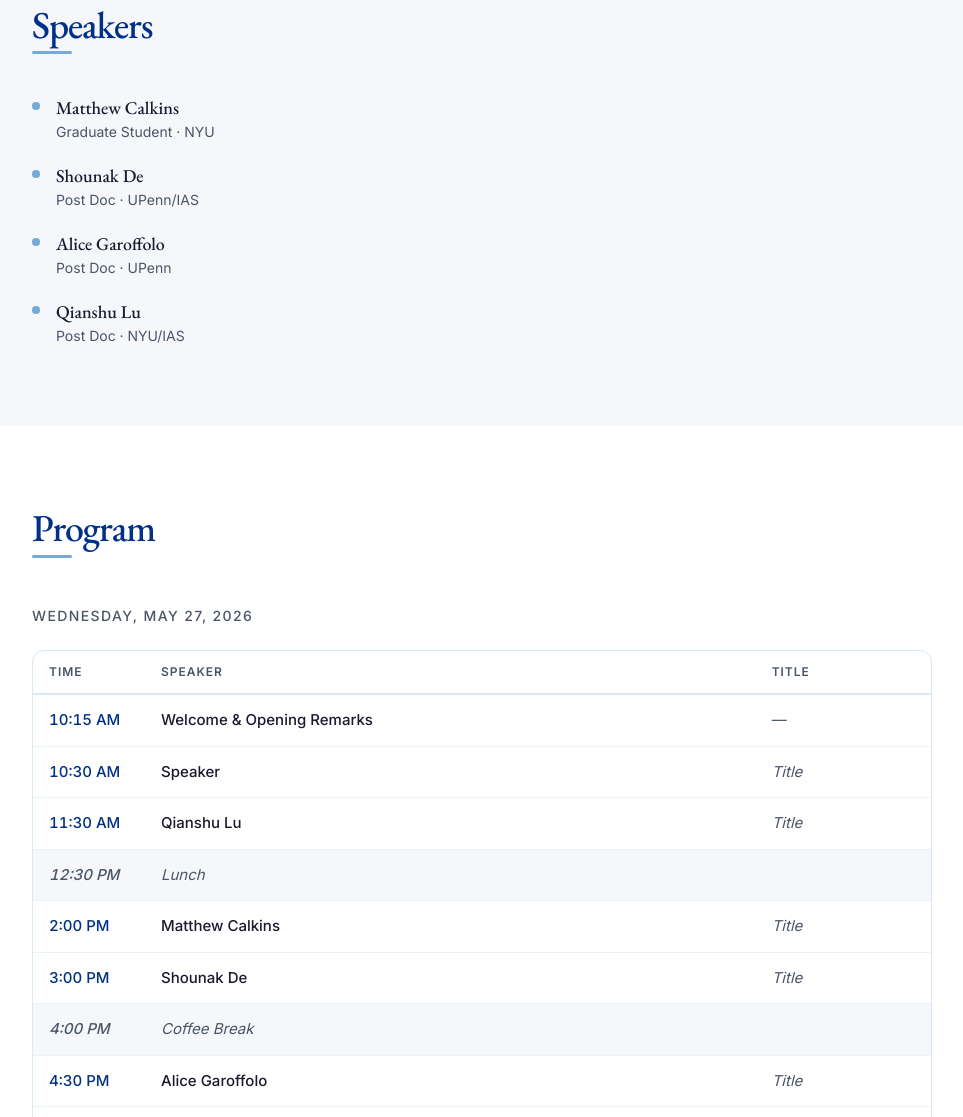
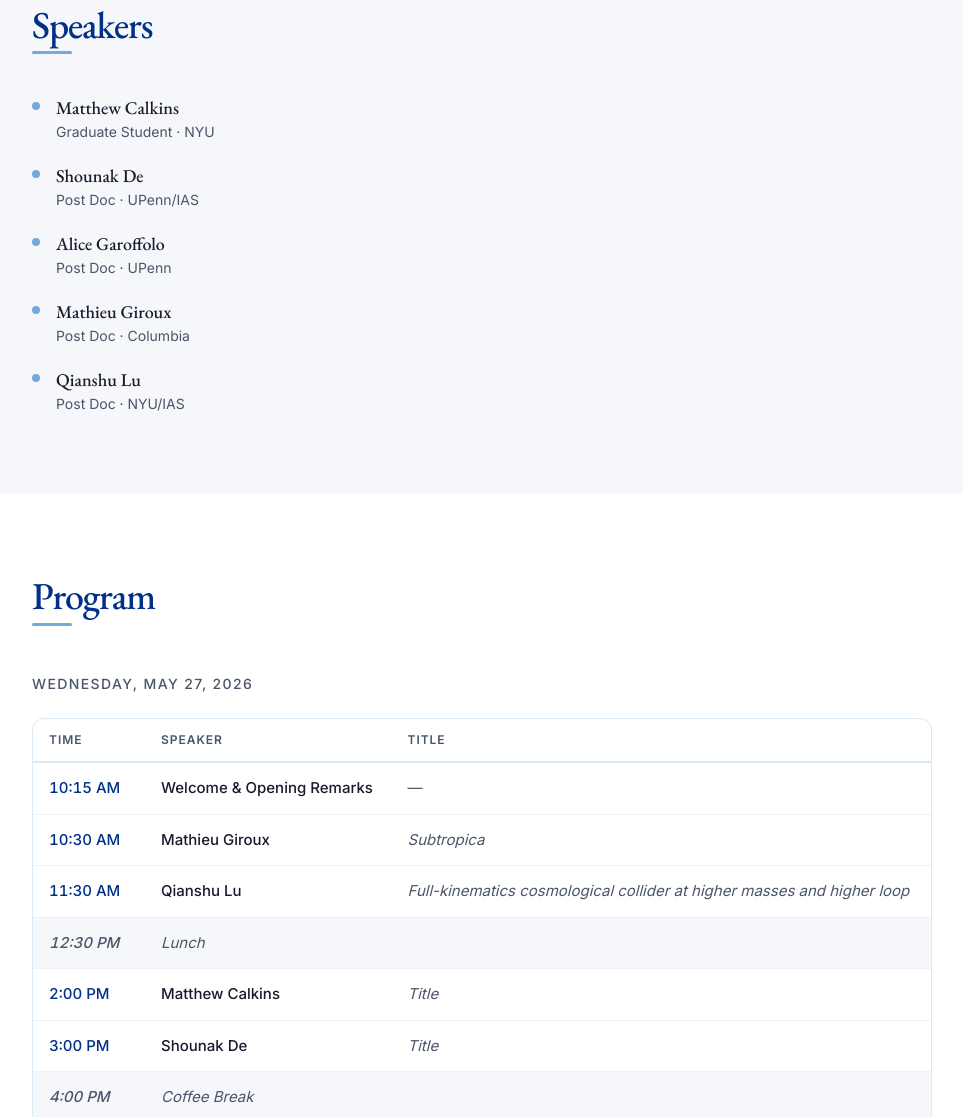
Before and after one commit to JohnStaunton1011/JointParticleCosmology2026, a website: page index.html in a window 1280 px wide. Shown: the part 1309-2426 px from the top of the page, without its empty margins (158-1121 px from the left). Drawn offline with nearby package versions, Linux system fonts and the light colour scheme.

Commit message:
index.html

```diff
--- a/index.html
+++ b/index.html
@@ -452,6 +452,14 @@
         <li class="flex items-start gap-4">
           <div class="mt-1 w-2 h-2 rounded-full flex-shrink-0" style="background:#75AADB; margin-top:0.45rem;"></div>
           <div>
+            <p class="font-serif text-lg font-medium text-site-text">Mathieu Giroux</p>
+            <p class="text-sm text-site-muted"> Post Doc · Columbia</p>
+          </div>
+        </li>
+
+        <li class="flex items-start gap-4">
+          <div class="mt-1 w-2 h-2 rounded-full flex-shrink-0" style="background:#75AADB; margin-top:0.45rem;"></div>
+          <div>
             <p class="font-serif text-lg font-medium text-site-text">Qianshu Lu</p>
             <p class="text-sm text-site-muted"> Post Doc · NYU/IAS</p>
           </div>
@@ -498,15 +506,15 @@
             <tr>
               <td class="time-cell">10:30 AM</td>
               <!-- EDIT: Speaker name -->
-              <td class="font-medium">Speaker</td>
+              <td class="font-medium">Mathieu Giroux</td>
               <!-- EDIT: Talk title -->
-              <td class="text-site-muted italic">Title</td>
+              <td class="text-site-muted italic">Subtropica</td>
             </tr>
 
             <tr>
               <td class="time-cell">11:30 AM</td>
               <td class="font-medium">Qianshu Lu</td>
-              <td class="text-site-muted italic">Title</td>
+              <td class="text-site-muted italic">Full-kinematics cosmological collider at higher masses and higher loop</td>
             </tr>
 
             <!-- Break row — EDIT: adjust time and description as needed -->
```
